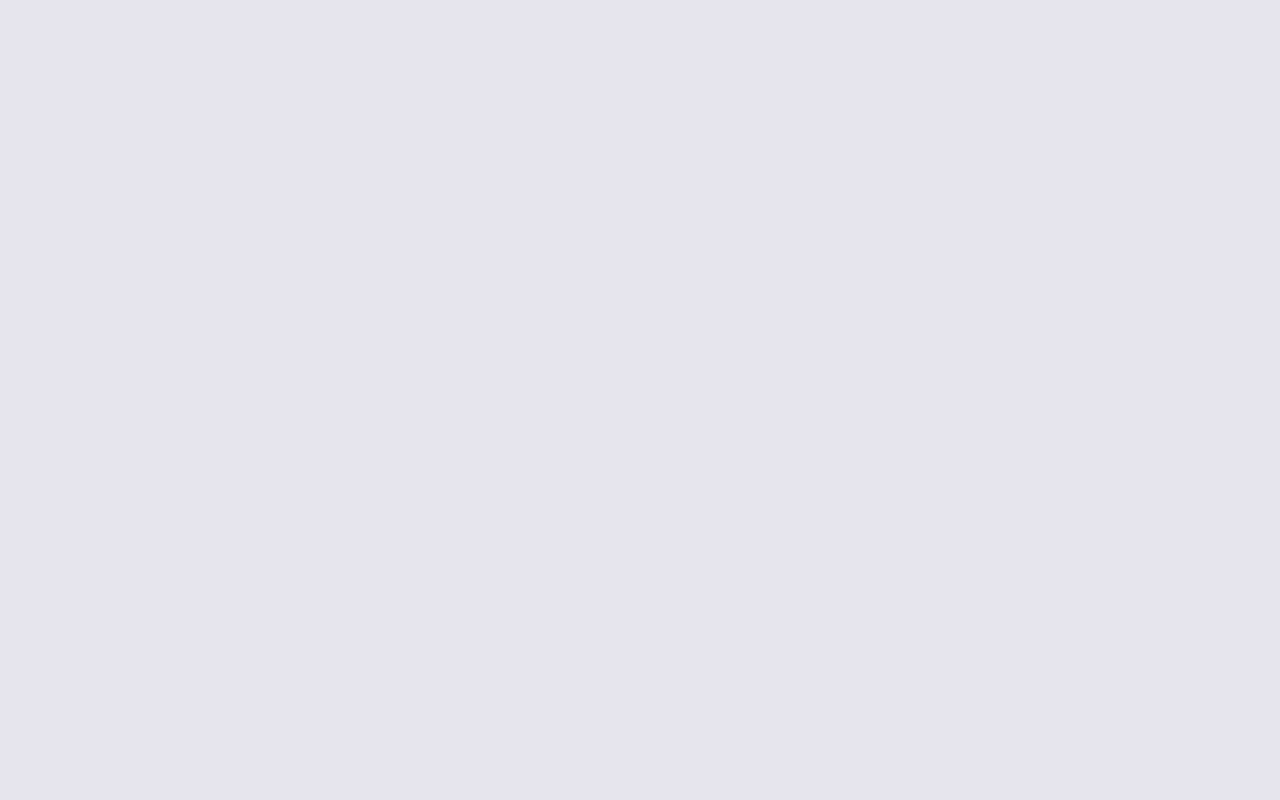
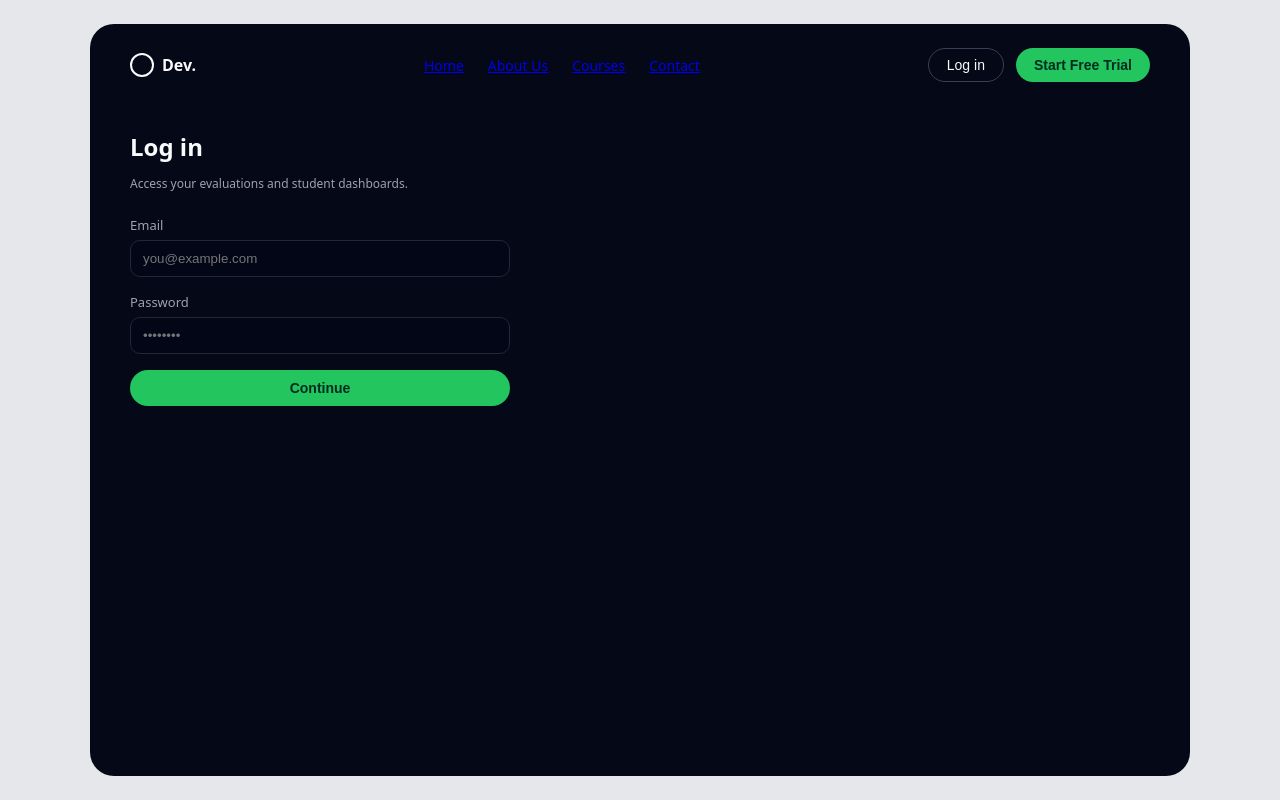
Before and after one commit to Popeaura/screenly, a React (Create React App) app in the folder frontend/: page /login in a window 1280 px wide. Before the commit this address had no page. Built offline with nearby package versions, Linux system fonts and the light colour scheme.

Commit message:
I modied my projects folder

```diff
--- a/frontend/src/App.js
+++ b/frontend/src/App.js
@@ -3,12 +3,22 @@ import "./index.css";
 import { Routes, Route } from "react-router-dom";
 import LandingPage from "./pages/LandingPage";
 import SignupPage from "./pages/SignupPage";
+import LoginPage from "./pages/LoginPage";
+import DashboardPage from "./pages/DashboardPage";
+import PlaceholderPage from "./pages/PlaceholderPage";
+
 
 const App = () => (
   <div className="app-root">
     <Routes>
       <Route path="/" element={<LandingPage />} />
       <Route path="/signup" element={<SignupPage />} />
+      <Route path="/login" element={<LoginPage />} />
+      <Route path="/dashboard" element={<DashboardPage />} />
+      <Route path="/dashboard" element={<div />} /> {/* placeholder for now */}
+      <Route path="/about" element={<PlaceholderPage title="About Us" />} />
+      <Route path="/courses" element={<PlaceholderPage title="Courses" />} />
+      <Route path="/contact" element={<PlaceholderPage title="Contact" />} />
     </Routes>
   </div>
 );
--- a/frontend/src/components/Navbar.js
+++ b/frontend/src/components/Navbar.js
@@ -1,23 +1,30 @@
 import React from "react";
+import { Link, useNavigate } from "react-router-dom";
 
 const Navbar = () => {
+  const navigate = useNavigate();
+
   return (
     <header className="navbar">
-      <div className="nav-left">
+      <div className="nav-left" onClick={() => navigate("/")} style={{ cursor: "pointer" }}>
         <div className="logo-circle" />
         <span className="brand-text">Dev.</span>
       </div>
 
       <nav className="nav-links">
-        <span>Home</span>
-        <span>About Us</span>
-        <span>Courses</span>
-        <span>Contact</span>
+        <Link to="/">Home</Link>
+        <Link to="/about">About Us</Link>
+        <Link to="/courses">Courses</Link>
+        <Link to="/contact">Contact</Link>
       </nav>
 
       <div className="nav-actions">
-        <button className="btn-outline">Log in</button>
-        <button className="btn-solid">Start Free Trial</button>
+        <button className="btn-outline" onClick={() => navigate("/login")}>
+          Log in
+        </button>
+        <button className="btn-solid" onClick={() => navigate("/signup")}>
+          Start Free Trial
+        </button>
       </div>
     </header>
   );
--- /dev/null
+++ b/frontend/src/pages/DashboardPage.js
@@ -0,0 +1,21 @@
+import React from "react";
+import Navbar from "../components/Navbar";
+
+const DashboardPage = () => {
+  // later you’ll read the real user name from context / API
+  const fakeName = "Alex";
+
+  return (
+    <div className="app-shell">
+      <Navbar />
+      <div style={{ marginTop: 40 }}>
+        <h2>Welcome, {fakeName}</h2>
+        <p className="small-muted">
+          This is your dashboard. Soon you’ll see evaluations and students here.
+        </p>
+      </div>
+    </div>
+  );
+};
+
+export default DashboardPage;
--- /dev/null
+++ b/frontend/src/pages/LoginPage.js
@@ -0,0 +1,41 @@
+import React from "react";
+import Navbar from "../components/Navbar";
+import { useNavigate } from "react-router-dom";
+
+const LoginPage = () => {
+  const navigate = useNavigate();
+
+  const handleSubmit = (e) => {
+    e.preventDefault();
+    // later you’ll call the backend here
+    navigate("/dashboard");
+  };
+
+  return (
+    <div className="app-shell">
+      <Navbar />
+      <div style={{ maxWidth: 380, marginTop: 40 }}>
+        <h2 style={{ marginBottom: 12 }}>Log in</h2>
+        <p className="small-muted" style={{ marginBottom: 24 }}>
+          Access your evaluations and student dashboards.
+        </p>
+
+        <form className="signup-form" onSubmit={handleSubmit}>
+          <div className="form-group">
+            <label>Email</label>
+            <input type="email" placeholder="you@example.com" />
+          </div>
+          <div className="form-group">
+            <label>Password</label>
+            <input type="password" placeholder="••••••••" />
+          </div>
+          <button type="submit" className="btn-primary" style={{ width: "100%" }}>
+            Continue
+          </button>
+        </form>
+      </div>
+    </div>
+  );
+};
+
+export default LoginPage;
--- /dev/null
+++ b/frontend/src/pages/PlaceholderPage.js
@@ -0,0 +1,18 @@
+import React from "react";
+import Navbar from "../components/Navbar";
+
+const PlaceholderPage = ({ title }) => {
+  return (
+    <div className="app-shell">
+      <Navbar />
+      <div style={{ marginTop: 40 }}>
+        <h2>{title}</h2>
+        <p className="small-muted">
+          This section will be implemented later.
+        </p>
+      </div>
+    </div>
+  );
+};
+
+export default PlaceholderPage;
--- a/frontend/src/pages/SignupPage.js
+++ b/frontend/src/pages/SignupPage.js
@@ -1,7 +1,15 @@
 import React from "react";
 import Navbar from "../components/Navbar";
+import { useNavigate } from "react-router-dom";
 
 const SignupPage = () => {
+  const navigate = useNavigate();
+
+  const handleSubmit = (e) => {
+    e.preventDefault();
+    navigate("/dashboard");
+  };
+
   return (
     <div className="app-shell">
       <Navbar />
@@ -11,22 +19,8 @@ const SignupPage = () => {
           Start evaluating students and candidates in minutes.
         </p>
 
-        <form className="signup-form">
-          <div className="form-group">
-            <label>Name</label>
-            <input placeholder="Your name" />
-          </div>
-          <div className="form-group">
-            <label>Email</label>
-            <input type="email" placeholder="you@example.com" />
-          </div>
-          <div className="form-group">
-            <label>Password</label>
-            <input type="password" placeholder="••••••••" />
-          </div>
-          <button type="submit" className="btn-primary" style={{ width: "100%" }}>
-            Continue
-          </button>
+        <form className="signup-form" onSubmit={handleSubmit}>
+          {/* existing fields unchanged */}
         </form>
       </div>
     </div>
```
